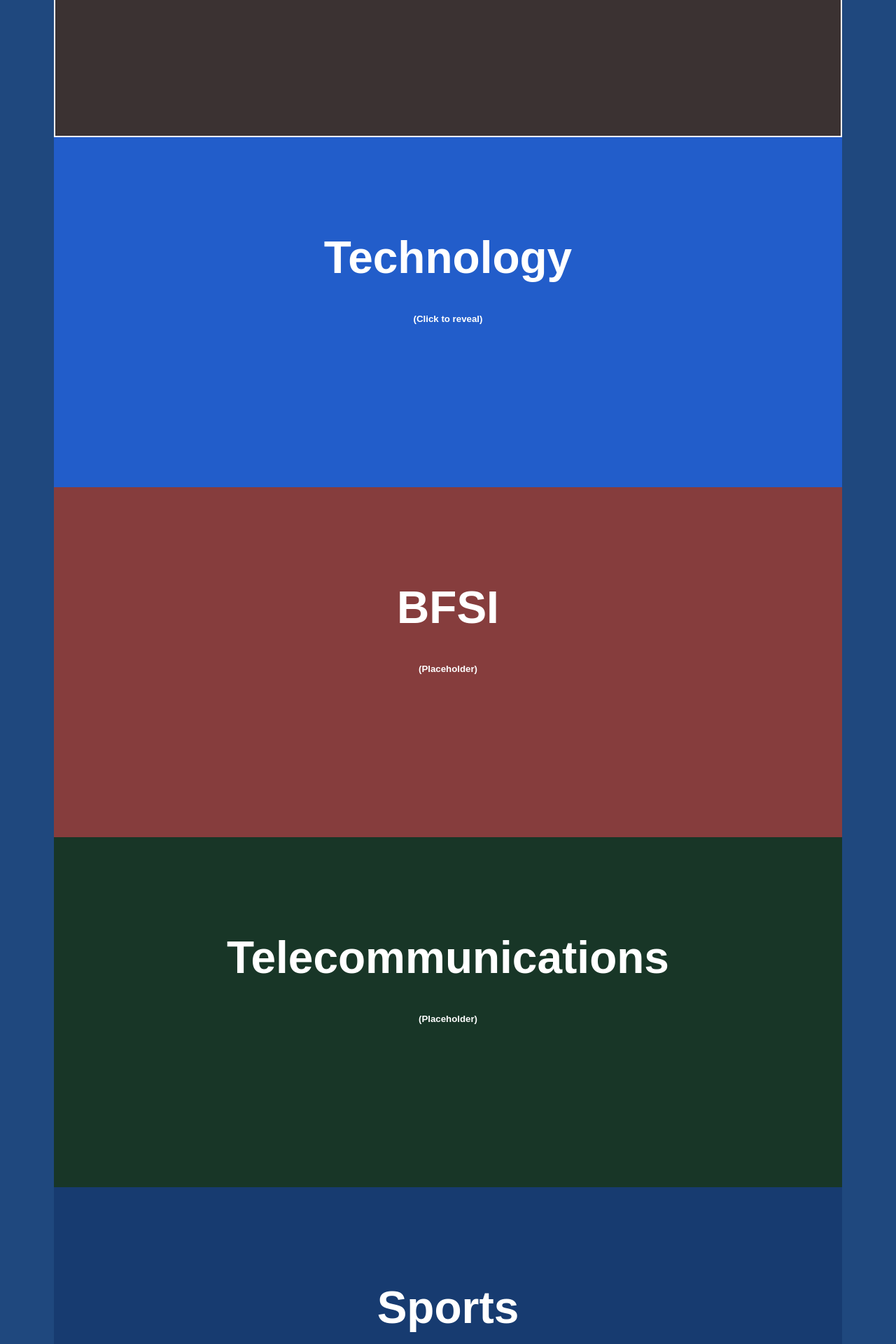
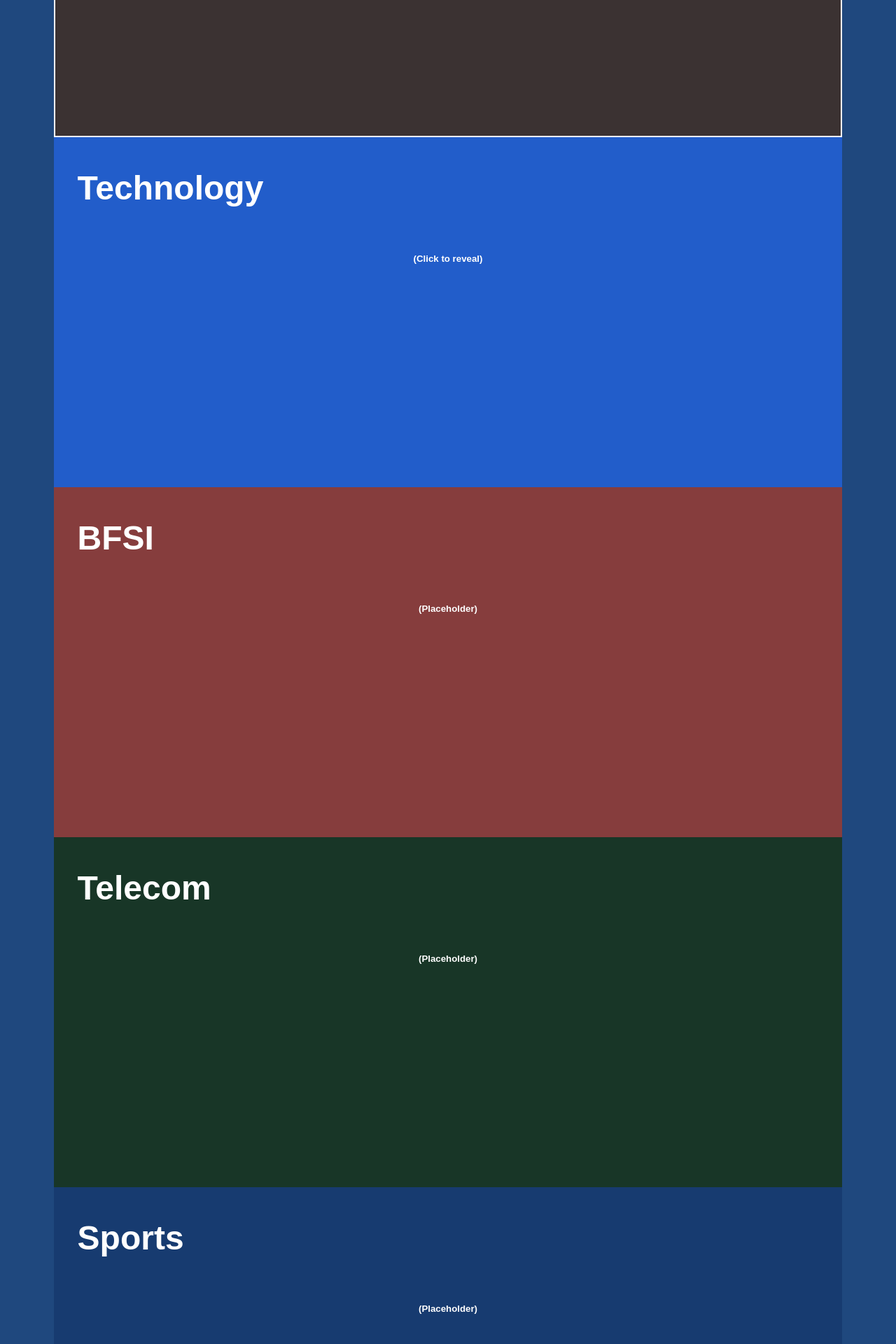
Before and after one commit to thenosewizard/InvoSystemsWebsite, a Flask app: page /Projects in a window 1280 px wide. Shown: the part 384-2304 px from the top of the page at 70% size. Run offline with Flask 2, Linux system fonts and the light colour scheme.

Commit message:
Stable ver

```diff
--- a/static/main.css
+++ b/static/main.css
@@ -18,7 +18,7 @@ body {
     font-family: Arial, Helvetica, sans-serif;
     margin: 0;
     position: relative;
-    background-color: #1F487E;
+    background-color:  #1F487E;
 }
 
 /* For navigation bar (Whole Website)*/
@@ -448,9 +448,10 @@ body {
 }
 
 .textProjects {
-    text-align: center;
-    font-size: 4em;
-    margin-top: 12%;
+    text-align: left;
+    font-size: 3em;
+    margin-top: 1%;
+    padding: 3%;
 }
 
 /* start of css for aboutUs page */
--- a/templates/Projects.html
+++ b/templates/Projects.html
@@ -24,7 +24,7 @@
         </div>
 
         <div id="teleCom">
-            <h1 class="textProjects">Telecommunications</h1>
+            <h1 class="textProjects">Telecom</h1>
             <h5 class="subTitle">(Placeholder)</h5>
         </div>
 
```
